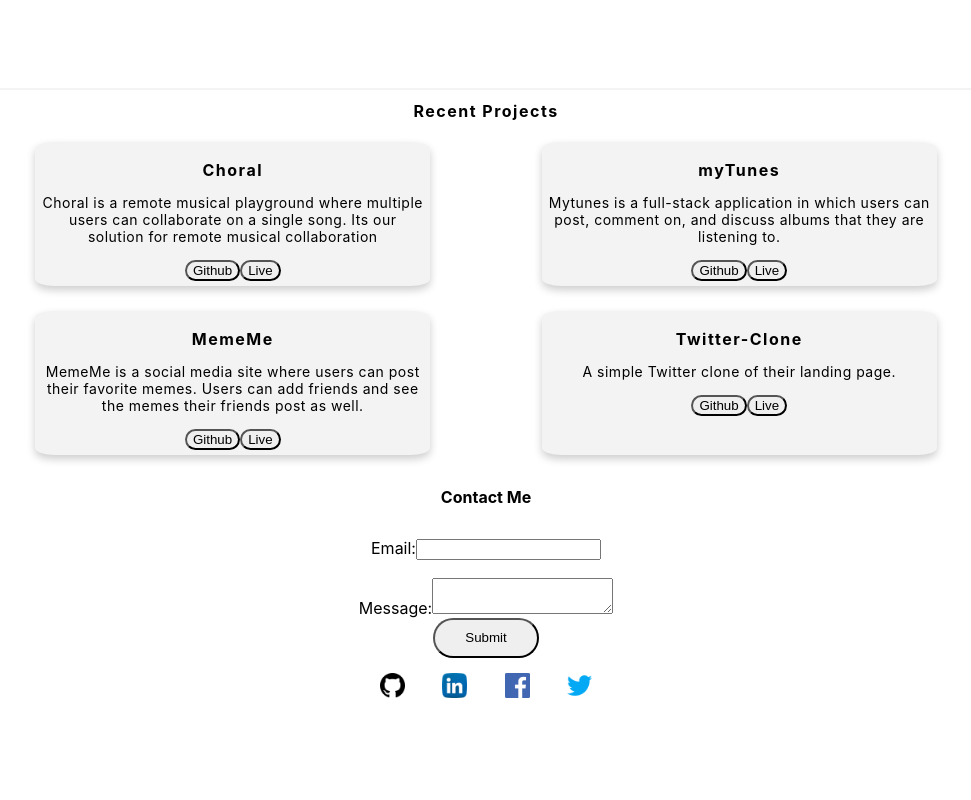
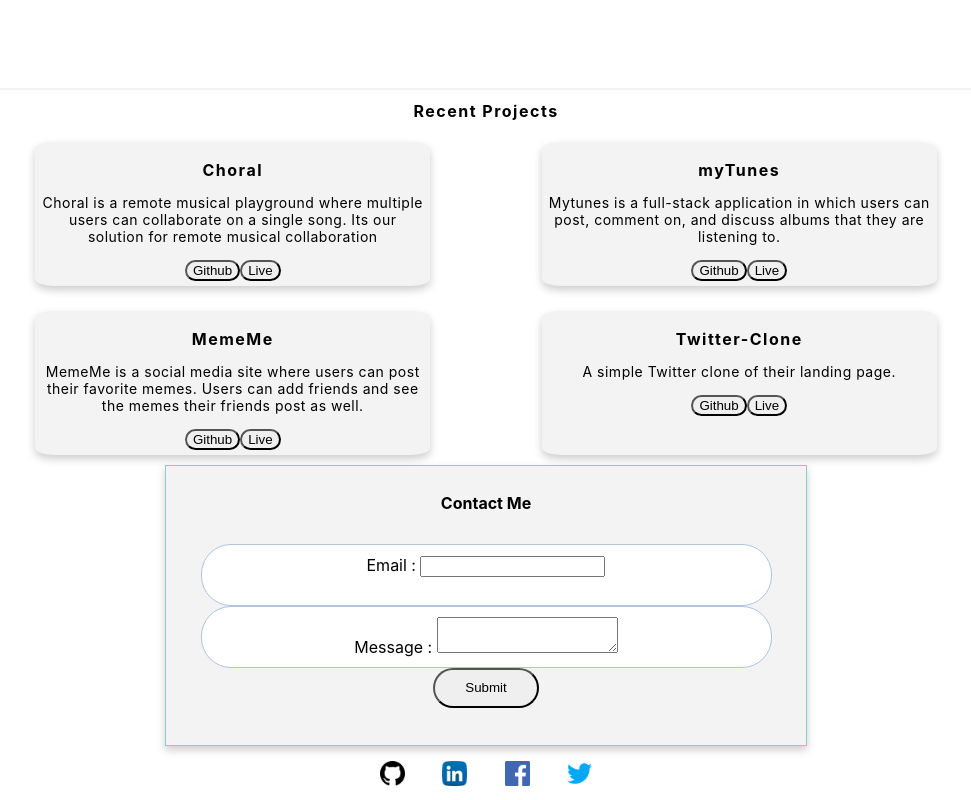
Before and after one commit to ojones311/owenjones-web, a React (Create React App) app: page / in a window 1280 px wide. Shown: the part 696-1496 px from the top of the page, without its empty margins (154-1125 px from the left). Before the commit the page ends 1408 px from the top, so only its background shows below. Built offline with nearby package versions, Linux system fonts and the light colour scheme.

Commit message:
styled contact form and social media icons

```diff
--- a/src/Components/ContactForm.jsx
+++ b/src/Components/ContactForm.jsx
@@ -47,11 +47,11 @@ class ContactForm extends Component {
                 <div className='form'>
                     <form onSubmit={this.handleSubmit}>
                         <div id='form-email'>
-                            <label htmlFor="email">Email:</label>
+                            <label htmlFor="email">Email : </label>
                             <input id="email" type="email" size='150px'name="email" required />
                         </div>
                         <div id='form-message'>
-                            <label htmlFor="message">Message:</label>
+                            <label htmlFor="message">Message : </label>
                             <textarea id="message" name="message"></textarea>
                         </div>
                         <button id='submit'type="submit" disabled={this.state.submitting}>
--- a/src/Styles/ContactForm.css
+++ b/src/Styles/ContactForm.css
@@ -1,7 +1,16 @@
 .contact-form {
     text-align:center;
+    background-color:#F3F3F4;
     margin: 0 auto;
-    width: 50%
+    padding: 5px;
+    width: 50%;
+    border: 1px rgb(135, 209, 203) solid;
+    box-shadow: 0 4px 8px 0 rgba(0,0,0,0.2);
+    transition: 0.3s;
+}
+
+.contact-form:hover {
+    transform: scale(1.02)
 }
 
 form {
@@ -12,16 +21,27 @@ form {
 }
 
 #form-email {
+    width: 90%;
+    background-color: white;
     margin: 0 auto;
-    grid-row: 1/2
+    grid-row: 1/2;
+    border: 1px lightsteelblue solid;
+    border-radius: 30px;
+    padding: 10px;
 }
 
 #form-message {
-    margin: auto;
-    grid-row: 2/3
+    width: 90%;
+    background-color: white;
+    margin: 0 auto;
+    border: 1px lightsteelblue solid;
+    border-radius: 30px;
+    padding: 10px;
+    grid-row: 2/3;
 }
 
 #submit {
     margin: 0 auto;
     width: 8em;
+    height: 3em;
 }
--- a/src/Styles/Navigation.css
+++ b/src/Styles/Navigation.css
@@ -1,11 +1,31 @@
 .social-buttons {
     margin: 0 auto;
-    margin-top: 5px;
+    margin-top: 15px;
     width: 250px;
     display: grid;
     grid-template-columns: 1fr 1fr 1fr 1fr;
 
 }
+#first-sc:hover {
+    background-color: lightgray;
+    transform: scale(1.08)
+}
+
+#second-sc:hover {
+    background-color: lightgray;
+    transform: scale(1.08)
+}
+
+#third-sc:hover {
+    background-color: lightgray;
+    transform: scale(1.08)
+}
+
+#fourth-sc:hover {
+    background-color: lightgray;
+    transform: scale(1.08)
+}
+
 #contact {
     width: 25px;
 }
```
